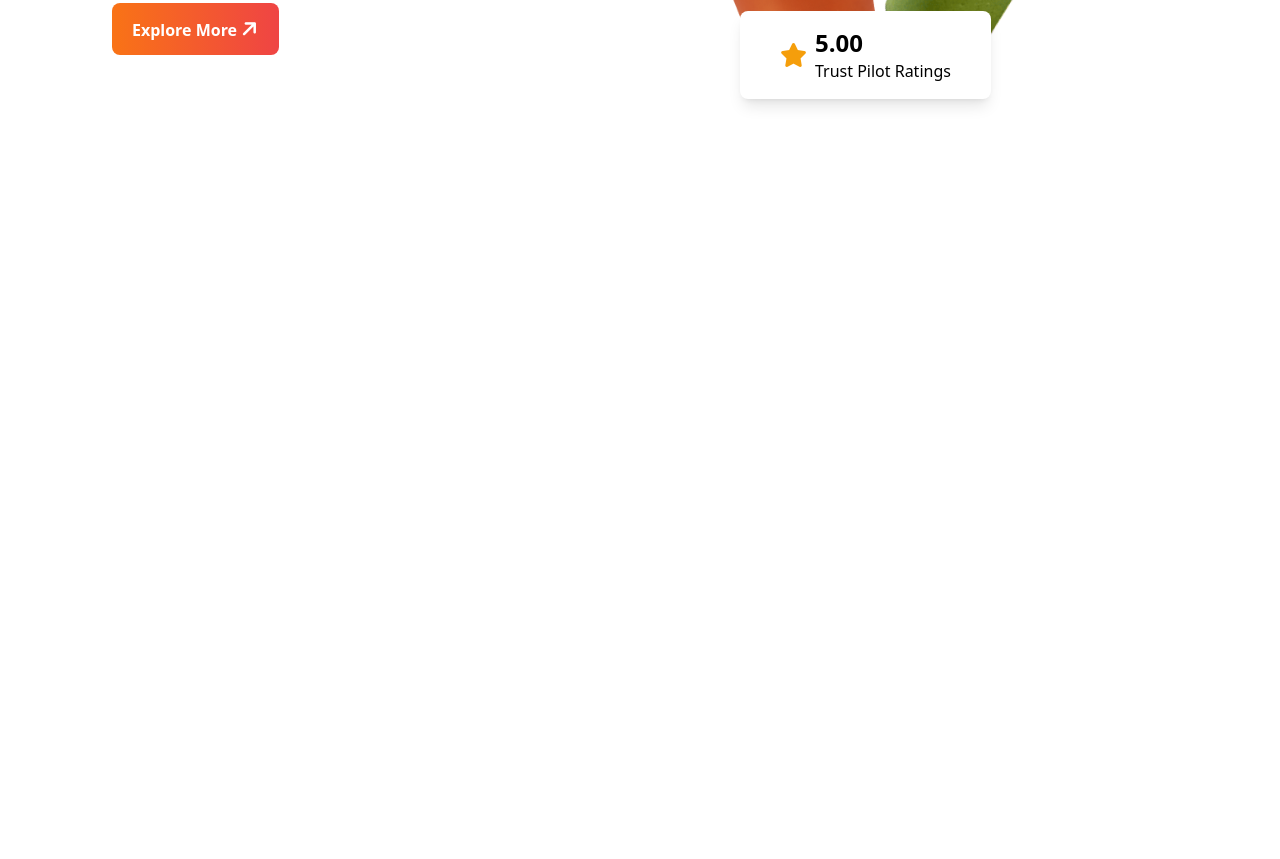
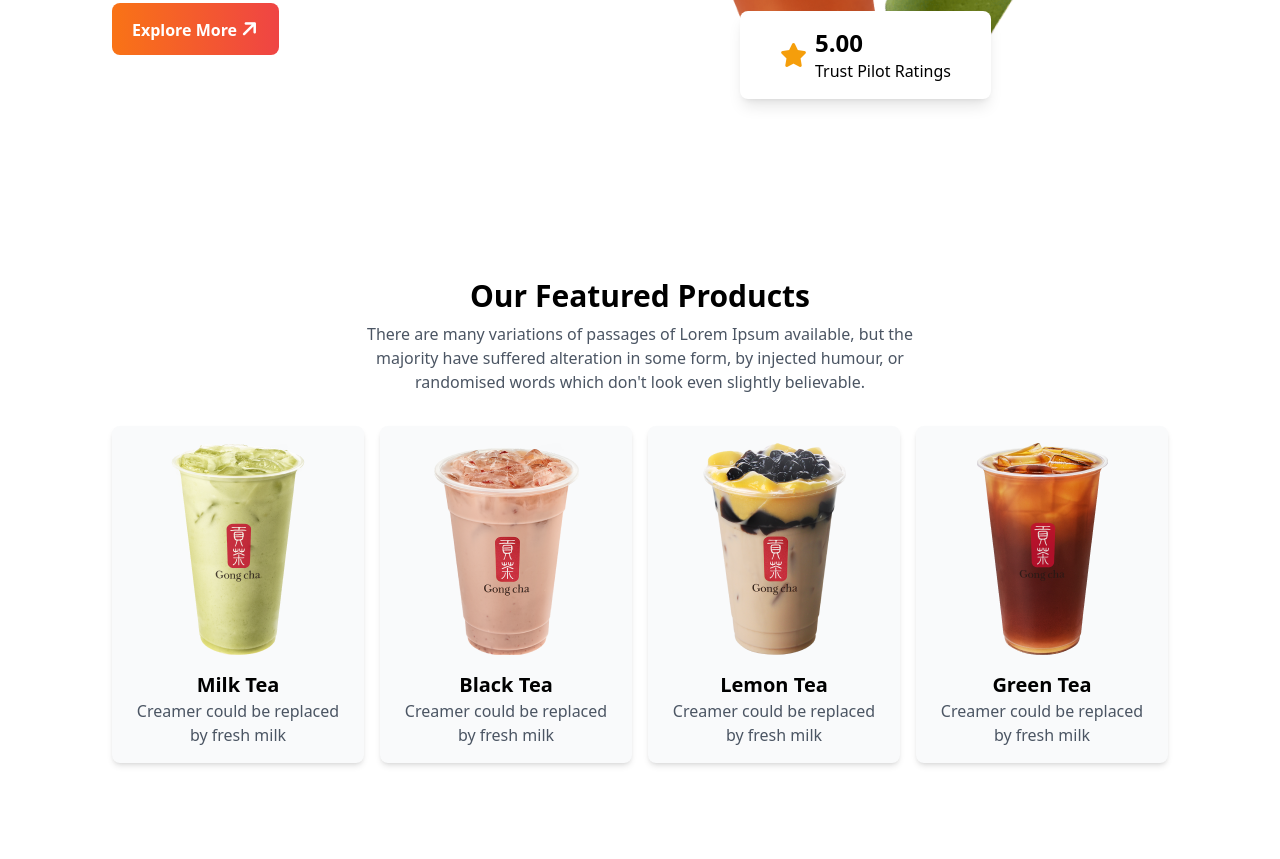
Before and after one commit to programmertajul/tailwind-css-tea, a plain HTML site: page index.html in a window 1280 px wide. Shown: the part 349-1208 px from the top of the page. Before the commit the page ends 800 px from the top, so only its background shows below. Drawn offline with nearby package versions, Linux system fonts and the light colour scheme.

Commit message:
this is first section of main part

```diff
--- a/index.html
+++ b/index.html
@@ -30,7 +30,7 @@
 
     <header class="max-w-screen-xl mx-auto px-16 lg:px-28">
 
-        <div class="flex pt-10 mb-20">
+        <div class="lg:flex pt-10 mb-20">
             <!-- text content div -->
         <div>
             <h1 class="text-5xl md:text-7xl">It's good <br>
@@ -67,7 +67,74 @@
 
     </header>
 
-    <main>
+    <main class="max-w-screen-xl mx-auto px-16 lg:px-28">
+
+        <section class="py-8 lg:py-24">
+            <!-- title -->
+            <div class="text-center mb-8">
+
+                <h1 class="font-bold text-3xl md:4xl mb-2">Our Featured Products</h1>
+                <p class="text-gray-600 max-w-xl mx-auto">There are many variations of passages of Lorem Ipsum available, but the majority have suffered alteration in some form, by injected humour, or randomised words which don't look even slightly believable. </p>
+            </div>
+            <!-- grid cards -->
+             <div class="grid grid-cols-1 md:grid-cols-2 lg:grid-cols-4 gap-4 text-center">
+
+                <div class="rounded-lg shadow-md bg-gray-50 overflow-hidden">
+
+                    <img class="mx-auto pt-4" src="./images/tea-1.png" alt="">
+
+                   <div class="p-4">
+
+                    <h2 class="font-bold text-xl">Milk Tea</h2>
+                    <p class="text-gray-600">Creamer could be replaced by fresh milk</p>
+
+                   </div>
+                </div>
+
+
+                <div class="rounded-lg shadow-md bg-gray-50 overflow-hidden">
+
+                    <img class="mx-auto pt-4" src="./images/tea-2.png" alt="">
+
+                   <div class="p-4">
+
+                    <h2 class="font-bold text-xl">Black Tea</h2>
+                    <p class="text-gray-600">Creamer could be replaced by fresh milk</p>
+
+                   </div>
+                </div>
+
+
+                <div class="rounded-lg shadow-md bg-gray-50 overflow-hidden">
+
+                    <img class="mx-auto pt-4" src="./images/tea-3.png" alt="">
+
+                   <div class="p-4">
+
+                    <h2 class="font-bold text-xl">Lemon Tea</h2>
+                    <p class="text-gray-600">Creamer could be replaced by fresh milk</p>
+
+                   </div>
+                </div>
+
+
+                <div class="rounded-lg shadow-md bg-gray-50 overflow-hidden">
+
+                    <img class="mx-auto pt-4" src="./images/tea-4.png" alt="">
+
+                   <div class="p-4">
+
+                    <h2 class="font-bold text-xl">Green Tea</h2>
+                    <p class="text-gray-600">Creamer could be replaced by fresh milk</p>
+
+                   </div>
+                </div>
+
+
+
+             </div>
+
+        </section>
 
     </main>
 
```
